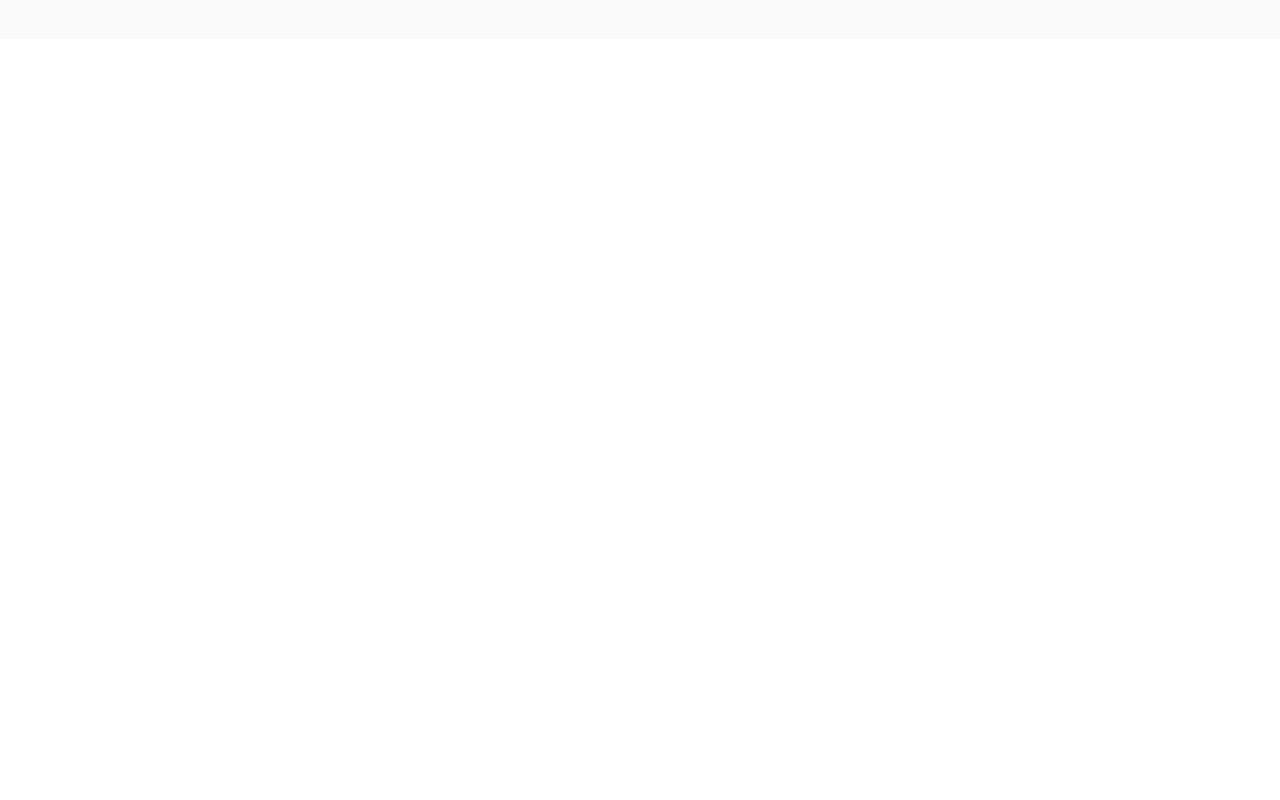
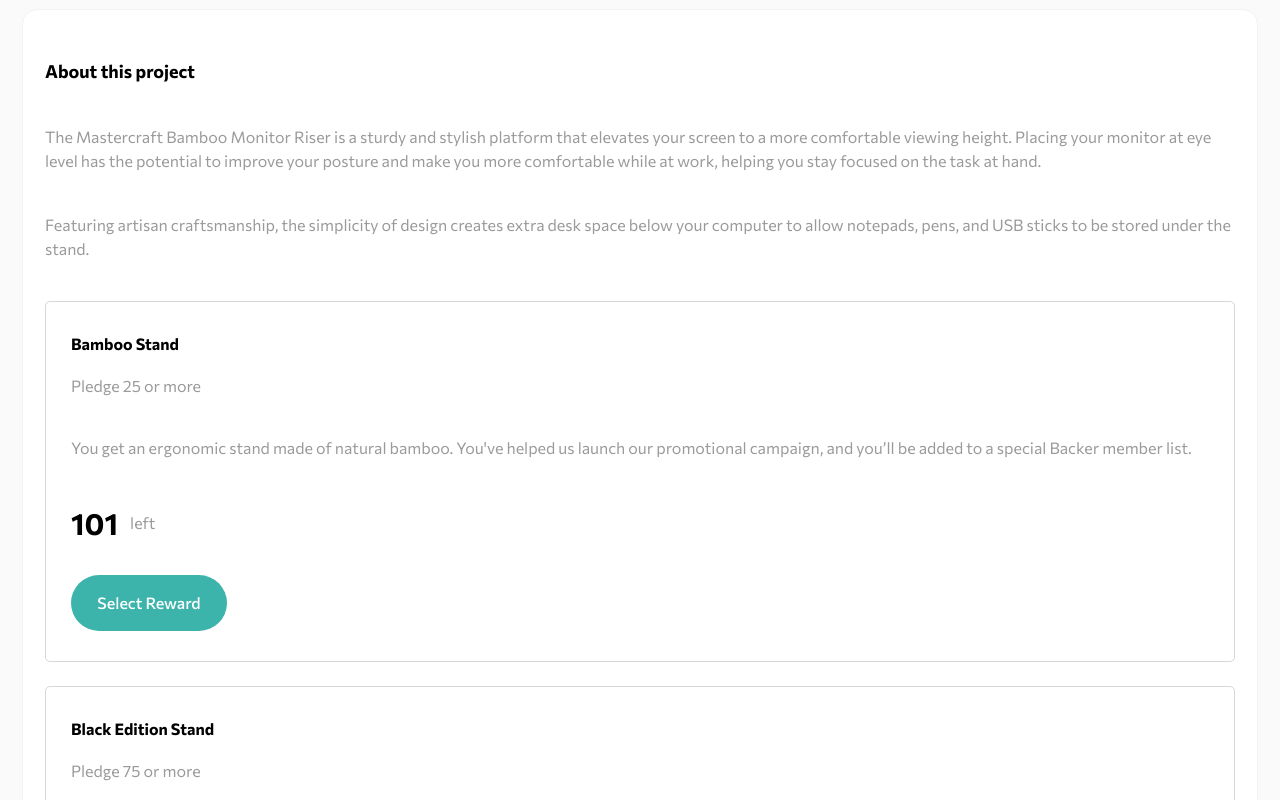
Before and after one commit to florianstancioiu/crowdfunding-product-page, a React (Vite) app: page / in a window 1280 px wide. Shown: the part 1060-1860 px from the top of the page. Before the commit the page ends 1099 px from the top, so only its background shows below. Built offline with nearby package versions, Linux system fonts and the light colour scheme.

Commit message:
feat: worked on the AboutProject component

```diff
--- a/src/App.jsx
+++ b/src/App.jsx
@@ -3,7 +3,6 @@
 import BackThisProject from './components/BackThisProject';
 import TotalBackers from './components/TotalBackers';
 import AboutProject from './components/AboutProject';
-import Rewards from './components/Rewards';
 
 const App = () => {
   return (
@@ -14,7 +13,6 @@
           <BackThisProject />
           <TotalBackers />
           <AboutProject />
-          <Rewards />
         </div>
       </main>
     </>
--- a/src/components/AboutProject.jsx
+++ b/src/components/AboutProject.jsx
@@ -1,7 +1,56 @@
 import classes from './AboutProject.module.css';
+import Stand from './ui/Stand';
+
+const stands = [
+  {
+    title: 'Bamboo Stand',
+    pledge: 25,
+    description: `You get an ergonomic stand made of natural bamboo. You've helped us launch our promotional campaign, and you’ll be added to a special Backer member list.`,
+    amountLeft: 101,
+  },
+  {
+    title: 'Black Edition Stand',
+    pledge: 75,
+    description: `You get a Black Special Edition computer stand and a personal thank you. You’ll be added to our Backer member list. Shipping is included.`,
+    amountLeft: 64,
+  },
+  {
+    title: 'Mahogany Special Edition',
+    pledge: 200,
+    description: `You get two Special Edition Mahogany stands, a Backer T-Shirt, and a personal thank you. You’ll be added to our Backer member list. Shipping is included.`,
+    amountLeft: 0,
+  },
+];
 
 const AboutProject = () => {
-  return <></>;
+  return (
+    <div className={classes.wrapper}>
+      <p className={classes.title}>About this project</p>
+      <p className={classes.description}>
+        The Mastercraft Bamboo Monitor Riser is a sturdy and stylish platform
+        that elevates your screen to a more comfortable viewing height. Placing
+        your monitor at eye level has the potential to improve your posture and
+        make you more comfortable while at work, helping you stay focused on the
+        task at hand.
+      </p>
+      <p className={classes.description}>
+        Featuring artisan craftsmanship, the simplicity of design creates extra
+        desk space below your computer to allow notepads, pens, and USB sticks
+        to be stored under the stand.
+      </p>
+      <div className={classes['stands-wrapper']}>
+        {stands.map((stand, index) => (
+          <Stand
+            key={index}
+            title={stand.title}
+            pledge={stand.pledge}
+            description={stand.description}
+            amountLeft={stand.amountLeft}
+          />
+        ))}
+      </div>
+    </div>
+  );
 };
 
 export default AboutProject;
--- a/src/components/AboutProject.module.css
+++ b/src/components/AboutProject.module.css
@@ -0,0 +1,22 @@
+.wrapper {
+  padding: 0 22px 40px;
+  background-color: var(--color-1);
+  border-radius: 15px;
+  border: 1px solid var(--color-2);
+}
+
+.title {
+  font-size: 18px;
+  font-weight: bold;
+  margin-top: 48px;
+  margin-bottom: 40px;
+}
+
+.description {
+  color: var(--color-7);
+  margin-bottom: 40px;
+}
+
+.stands-wrapper > div:last-child {
+  margin-bottom: 0;
+}
--- a/src/components/TotalBackers.module.css
+++ b/src/components/TotalBackers.module.css
@@ -4,6 +4,7 @@
   background-color: var(--color-1);
   border-radius: 15px;
   border: 1px solid var(--color-2);
+  margin-bottom: 25px;
 }
 
 .item {
--- a/src/components/ui/Button.jsx
+++ b/src/components/ui/Button.jsx
@@ -1,7 +1,11 @@
 import classes from './Button.module.css';
 
-const Button = ({ title }) => {
-  return <div className={classes.btn}>{title}</div>;
+const Button = ({ title, disabled }) => {
+  const btnClassName = disabled
+    ? `${classes.btn} ${classes.disabled}`
+    : classes.btn;
+
+  return <div className={btnClassName}>{title}</div>;
 };
 
 export default Button;
--- a/src/components/ui/Button.module.css
+++ b/src/components/ui/Button.module.css
@@ -7,4 +7,10 @@
   border-radius: 50px;
   width: 100%;
   cursor: pointer;
+  font-weight: 500;
 }
+
+.disabled {
+  background-color: var(--color-10);
+  cursor: not-allowed;
+}
--- /dev/null
+++ b/src/components/ui/Stand.jsx
@@ -0,0 +1,24 @@
+import classes from './Stand.module.css';
+import Button from './Button';
+
+const Stand = ({ title, pledge, description, amountLeft }) => {
+  const disabledBtn = amountLeft === 0;
+  const disabledBtnTitle = disabledBtn ? 'Out of Stock' : 'Select Reward';
+
+  return (
+    <div className={classes.stand}>
+      <p className={classes.title}>{title}</p>
+      <p className={classes.pledge}>Pledge {pledge} or more</p>
+      <p className={classes.description}>{description}</p>
+      <div className={classes['amount-left-wrapper']}>
+        <p className={classes.amount}>{amountLeft}</p>
+        <p className={classes.left}>left</p>
+      </div>
+      <div className={classes['reward-wrapper']}>
+        <Button title={disabledBtnTitle} disabled={disabledBtn} />
+      </div>
+    </div>
+  );
+};
+
+export default Stand;
--- /dev/null
+++ b/src/components/ui/Stand.module.css
@@ -0,0 +1,43 @@
+.stand {
+  padding: 30px 25px;
+  border: 1px solid var(--color-9);
+  border-radius: 5px;
+  margin-bottom: 24px;
+}
+
+.title {
+  color: var(--color-6);
+  font-weight: bold;
+  margin-bottom: 18px;
+}
+
+.pledge {
+  margin-bottom: 38px;
+  color: var(--color-7);
+}
+
+.description {
+  margin-bottom: 40px;
+  color: var(--color-7);
+}
+
+.amount-left-wrapper {
+  display: flex;
+  align-items: center;
+  column-gap: 12px;
+  margin-bottom: 30px;
+}
+
+.amount {
+  color: var(--color-6);
+  font-weight: bold;
+  font-size: 30px;
+}
+
+.left {
+  color: var(--color-7);
+}
+
+.reward-wrapper {
+  width: 156px;
+}
--- a/src/main.css
+++ b/src/main.css
@@ -7,6 +7,8 @@
   --color-6: #000000;
   --color-7: #9a9a9a;
   --color-8: #f4f4f4;
+  --color-9: #d7d7d7;
+  --color-10: #cbcbcb;
 }
 
 body {
```
